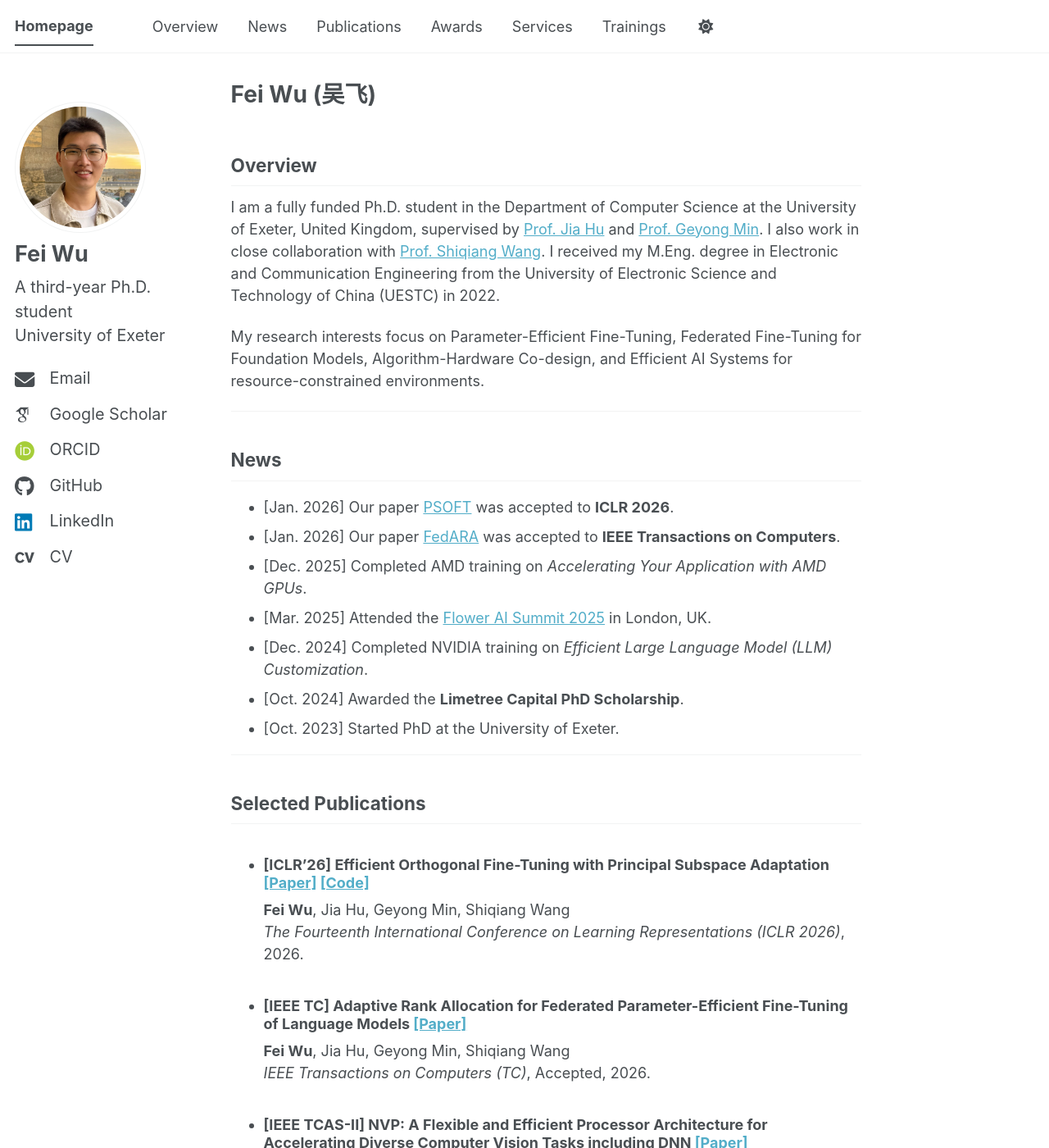
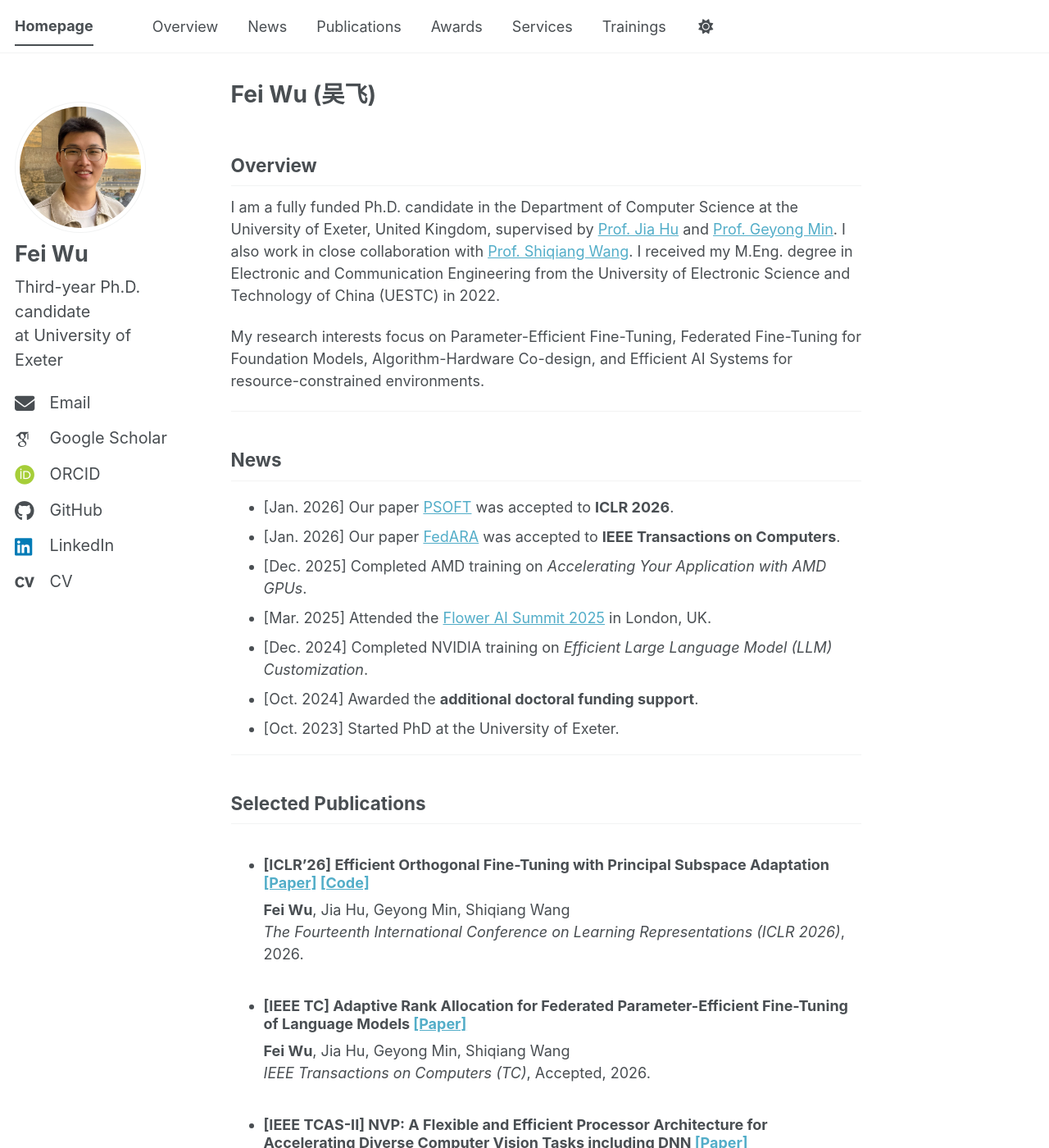
Before and after one commit to fei407/fei407.github.io, a Jekyll site: the page built from _pages/about.md, in a window 1280 px wide and 1400 px high. Shown: the whole window at 82% size. Built offline with Jekyll 4.4.1, drawn with Linux system fonts in a browser that asks for light colours; some web fonts are replaced; a script bundle is joined from its source files by our own code; library files that are not in the unit come from our copies; some of the changed text lies outside the part shown.

Commit message:
update info

```diff
--- a/_config.yml
+++ b/_config.yml
@@ -26,7 +26,7 @@ author:
   avatar           : "portrait.jpg"
   name             : "Fei Wu"
   pronouns         : # URL
-  bio              : "A third-year Ph.D. student <br>University of Exeter"
+  bio              : "Third-year Ph.D. candidate <br>at University of Exeter"
   location         : # URL
   employer         : # URL
   uri              : # URL
--- a/_pages/about.md
+++ b/_pages/about.md
@@ -8,7 +8,7 @@ redirect_from:
 ---
 
 ## Overview
-I am a fully funded Ph.D. student in the Department of Computer Science at the University of Exeter, United Kingdom,
+I am a fully funded Ph.D. candidate in the Department of Computer Science at the University of Exeter, United Kingdom,
 supervised by [Prof. Jia Hu](https://experts.exeter.ac.uk/24926-jia-hu) and [Prof. Geyong Min](https://experts.exeter.ac.uk/23192-geyong-min).
 I also work in close collaboration with [Prof. Shiqiang Wang](https://shiqiang.wang/).
 I received my M.Eng. degree in Electronic and Communication Engineering from the University of Electronic Science and Technology of China (UESTC) in 2022.
@@ -24,7 +24,7 @@ My research interests focus on Parameter-Efficient Fine-Tuning, Federated Fine-T
 - [Dec. 2025] Completed AMD training on *Accelerating Your Application with AMD GPUs*.
 - [Mar. 2025] Attended the [Flower AI Summit 2025](https://flower.ai/events/flower-ai-summit-2025/) in London, UK.
 - [Dec. 2024] Completed NVIDIA training on *Efficient Large Language Model (LLM) Customization*.
-- [Oct. 2024] Awarded the **Limetree Capital PhD Scholarship**.
+- [Oct. 2024] Awarded the **additional doctoral funding support**.
 - [Oct. 2023] Started PhD at the University of Exeter.
 
 ---
@@ -56,7 +56,7 @@ My research interests focus on Parameter-Efficient Fine-Tuning, Federated Fine-T
 - Outstanding Graduate, University of Electronic Science and Technology of China (2022)
 
 ### Scholarships
-- Fully funded scholarship with additional doctoral funding support (2023-2027)
+- Fully funded scholarship, with additional doctoral funding support (2023-2027)
 - First-Class Academic Scholarship of UESTC (2021)
 
 ---
```
Also changed, not shown: 1 other file.
